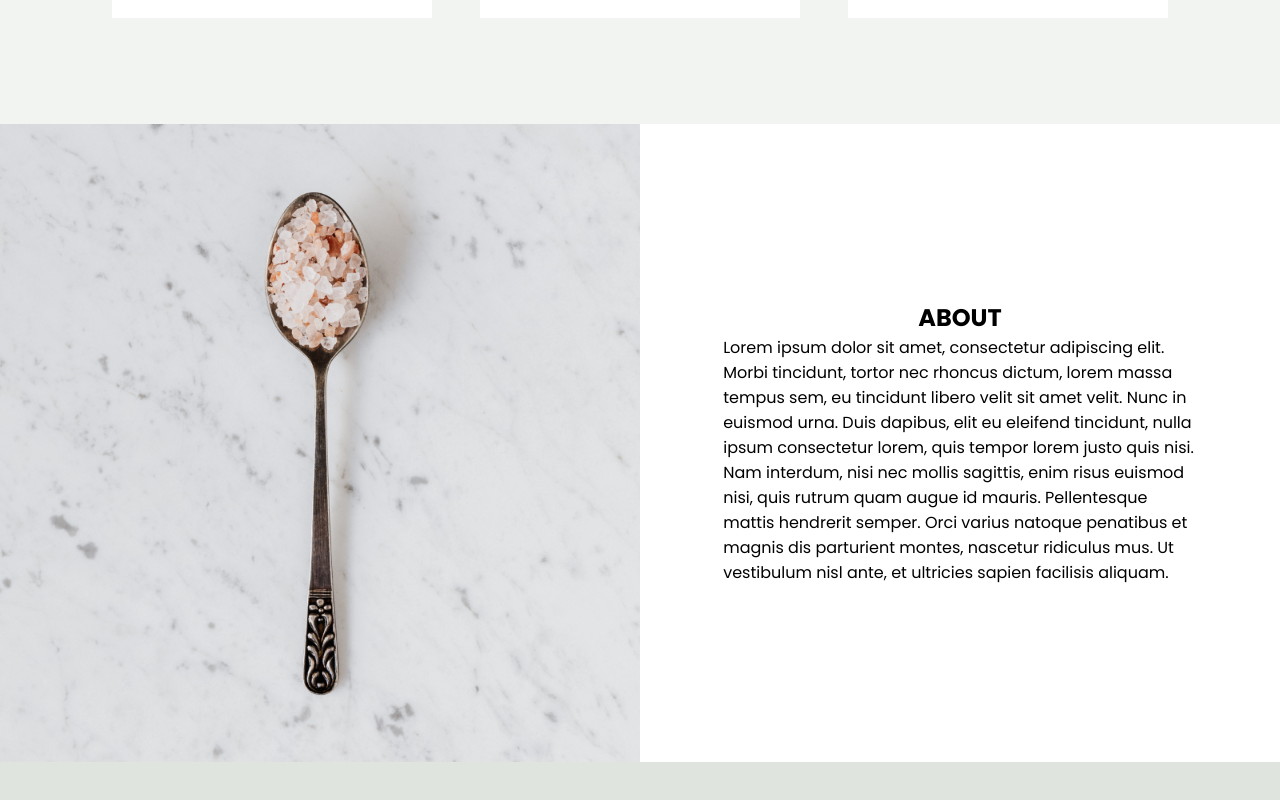
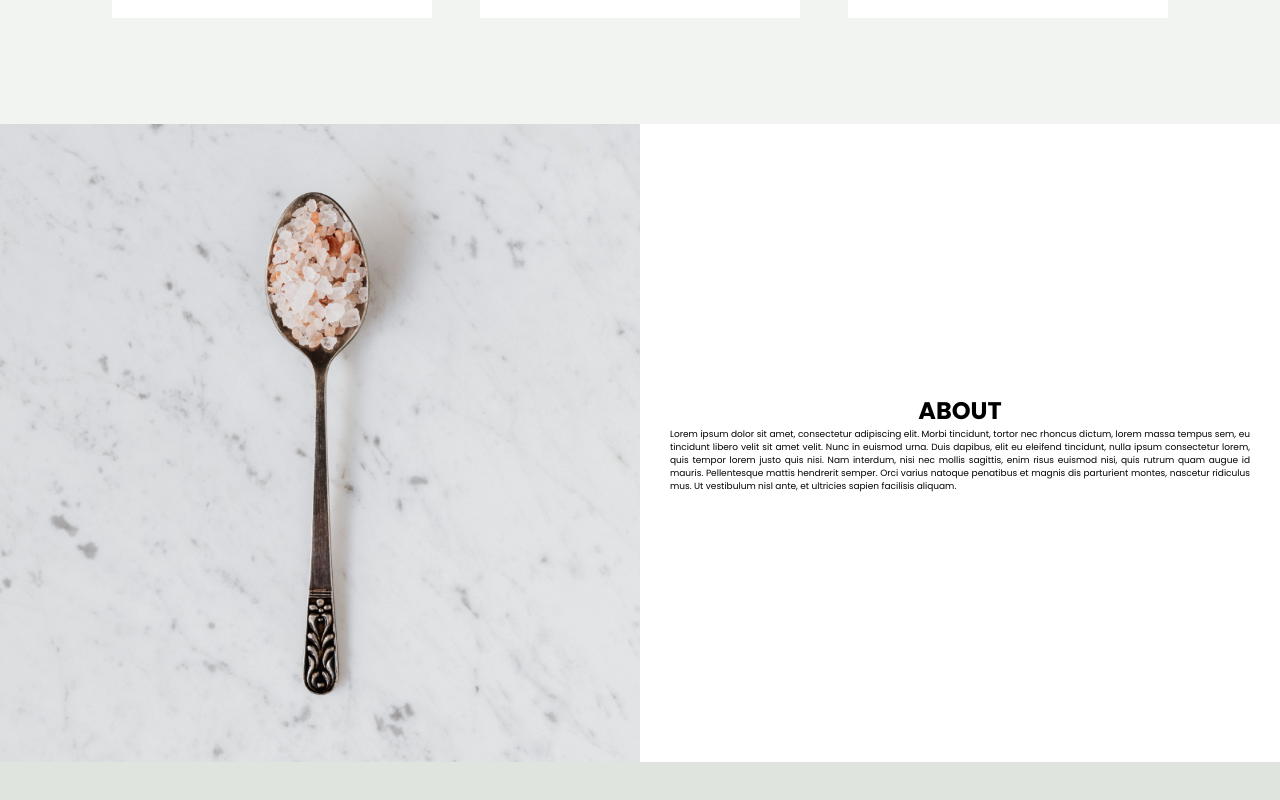
Before and after one commit to DebsAndrade/pair-programming, a React (Create React App) app: page / in a window 1280 px wide. Shown: the part 1560-2360 px from the top of the page. Built offline with nearby package versions, Linux system fonts and the light colour scheme.

Commit message:
Organiza o css da Main

```diff
--- a/src/styles/MainSectionOneStyle.js
+++ b/src/styles/MainSectionOneStyle.js
@@ -1,7 +1,7 @@
 import styled from "styled-components";
 
 export const Box = styled.section`
-background-color:#F2F4F1;
+    background-color: #F2F4F1;
     height:60vw;
 `
 
@@ -9,7 +9,6 @@ export const H2 = styled.h2`
     display: flex;
     justify-content:center;
     padding:10vw 0 0vw 0;
-
 `
 
 export const Image = styled.img`
--- a/src/styles/MainSectionTwoStyle.js
+++ b/src/styles/MainSectionTwoStyle.js
@@ -1,20 +1,23 @@
 import styled from "styled-components";
 
-export const Image = styled.img`
-width:50vw;
+export const Box = styled.section`
+    display: flex;
 `
 
-export const Box = styled.section`
-display: flex;
+export const Image = styled.img`
+    width: 50vw;
 `
 
 export const Card = styled.div`
-display:flex;
-flex-direction:column;
-justify-content:center;
-align-items:center;
+    padding-inline: 30px;
+    width: 50vw;
+    display: flex;
+    flex-direction: column;
+    justify-content: center;
+    align-items: center;
 `
 
 export const Text = styled.p`
-width:74%;
+    font-size: 9px;
+    text-align: justify;
 `
```
Lines whose indentation alone changed are shown as unchanged.
